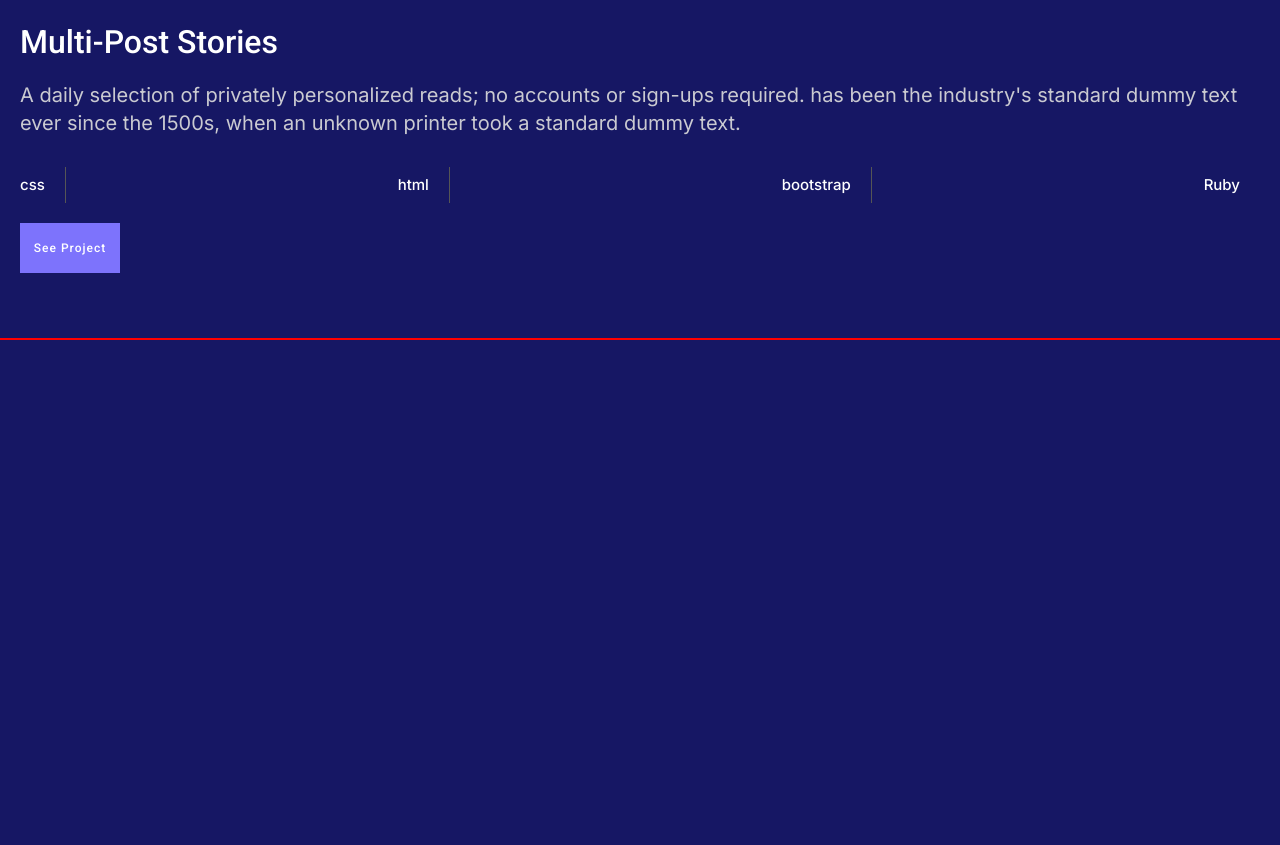
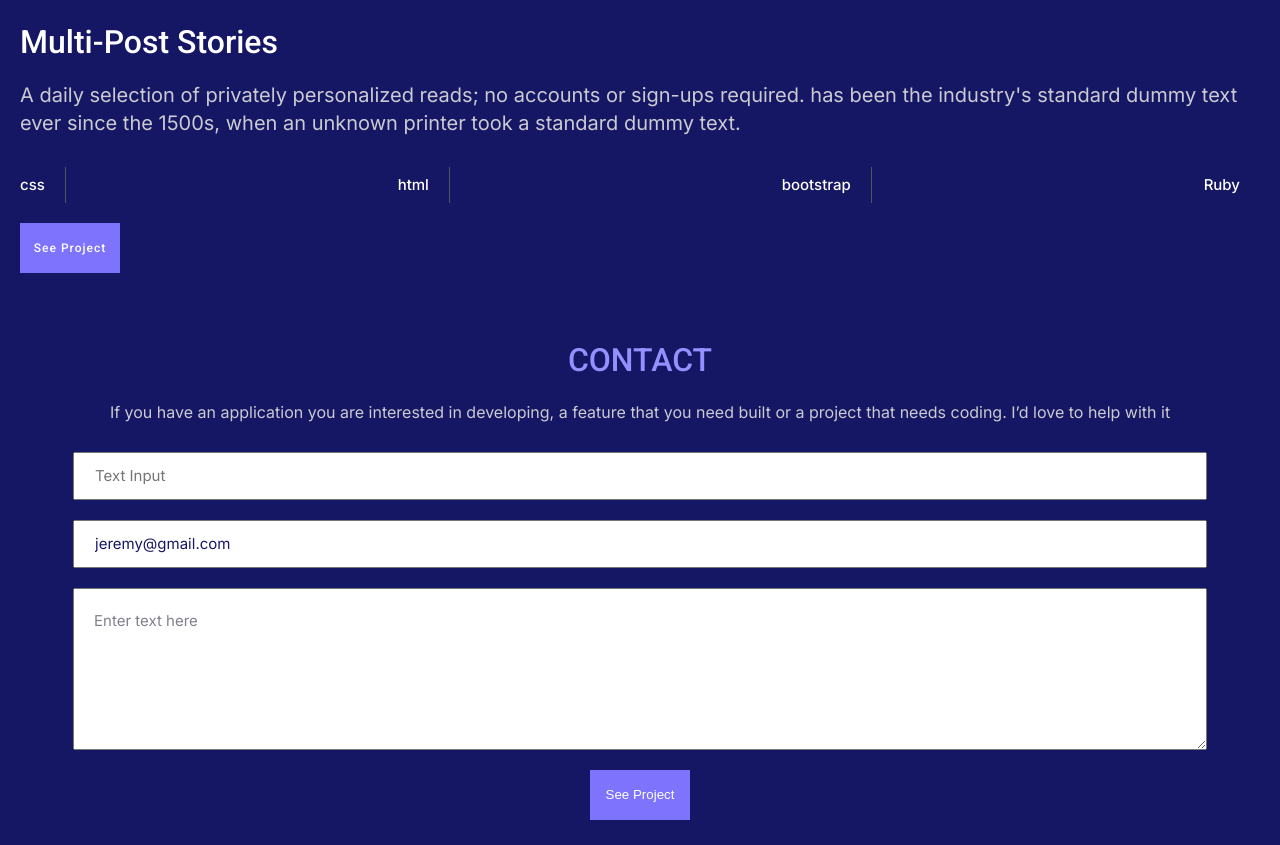
Before and after one commit to Chrissiku/Portfolio-mobile, a website: page index.html in a window 1280 px wide. Shown: the part 5750-6595 px from the top of the page. Before the commit the page ends 6090 px from the top, so only its background shows below. Drawn offline with Linux system fonts and the light colour scheme.

Commit message:
Add contact section to the project

```diff
--- a/css/style.css
+++ b/css/style.css
@@ -160,12 +160,12 @@ section .line {
 
 .section-title {
   color: #9490ff;
+  font-family: "Roboto", sans-serif;
+  font-weight: 500;
 }
 
 .middle-section .work-title {
-  font-family: "Roboto", sans-serif;
   font-size: 40px;
-  font-weight: 500;
   list-style: 52px;
   padding-bottom: 30px;
 }
@@ -260,5 +260,55 @@ section .line {
 }
 
 .contact-section {
-  border: 1px solid red;
+  margin-top: 20px;
 }
+
+.contact-section .contact-title {
+  text-align: center;
+  font-size: 32px;
+  line-height: 44px;
+}
+
+.contact-section .contact-text {
+  text-align: center;
+}
+
+.contact-section .contact-text p {
+  padding: 20px;
+}
+
+.contact-section .contact-form {
+  margin: 10px;
+}
+
+.contact-section .contact-form form {
+  display: flex;
+  flex-direction: column;
+  gap: 20px;
+  align-items: center;
+  margin: auto;
+}
+
+.contact-section .contact-form form input {
+  width: 90%;
+  height: 48px;
+}
+
+.contact-section .contact-form form input[placeholder] {
+  padding-left: 20px;
+  font-family: "Inter", sans-serif;
+  font-size: 15px;
+  font-weight: 400;
+  line-height: 24px;
+  color: #191765;
+}
+
+.contact-section .contact-form form textarea {
+  width: 90%;
+  padding: 20px;
+  font-family: "Inter", sans-serif;
+  font-size: 15px;
+  font-weight: 400;
+  line-height: 24px;
+  color: #81818c;
+}
--- a/index.html
+++ b/index.html
@@ -206,7 +206,22 @@
 
     <!-- Contact part -->
     <section class="contact-section">
-
+      <h3 class="section-title contact-title">CONTACT</h3>
+      <div class="section-text contact-text">
+        <p>
+          If you have an application you are interested in developing, a feature
+          that you need built or a project that needs coding. I’d love to help
+          with it
+        </p>
+      </div>
+      <div class="contact-form">
+        <form action="#">
+          <input type="text" name="text" id="text" placeholder="Text Input">
+          <input type="email" name="email" id="email" placeholder="jeremy@gmail.com" value="jeremy@gmail.com">
+          <textarea name="msg" id="msg" cols="20" rows="5">Enter text here</textarea>
+          <button type="submit" class="btn">See Project</button>
+        </form>
+      </div>
     </section>
   </body>
 </html>
```
